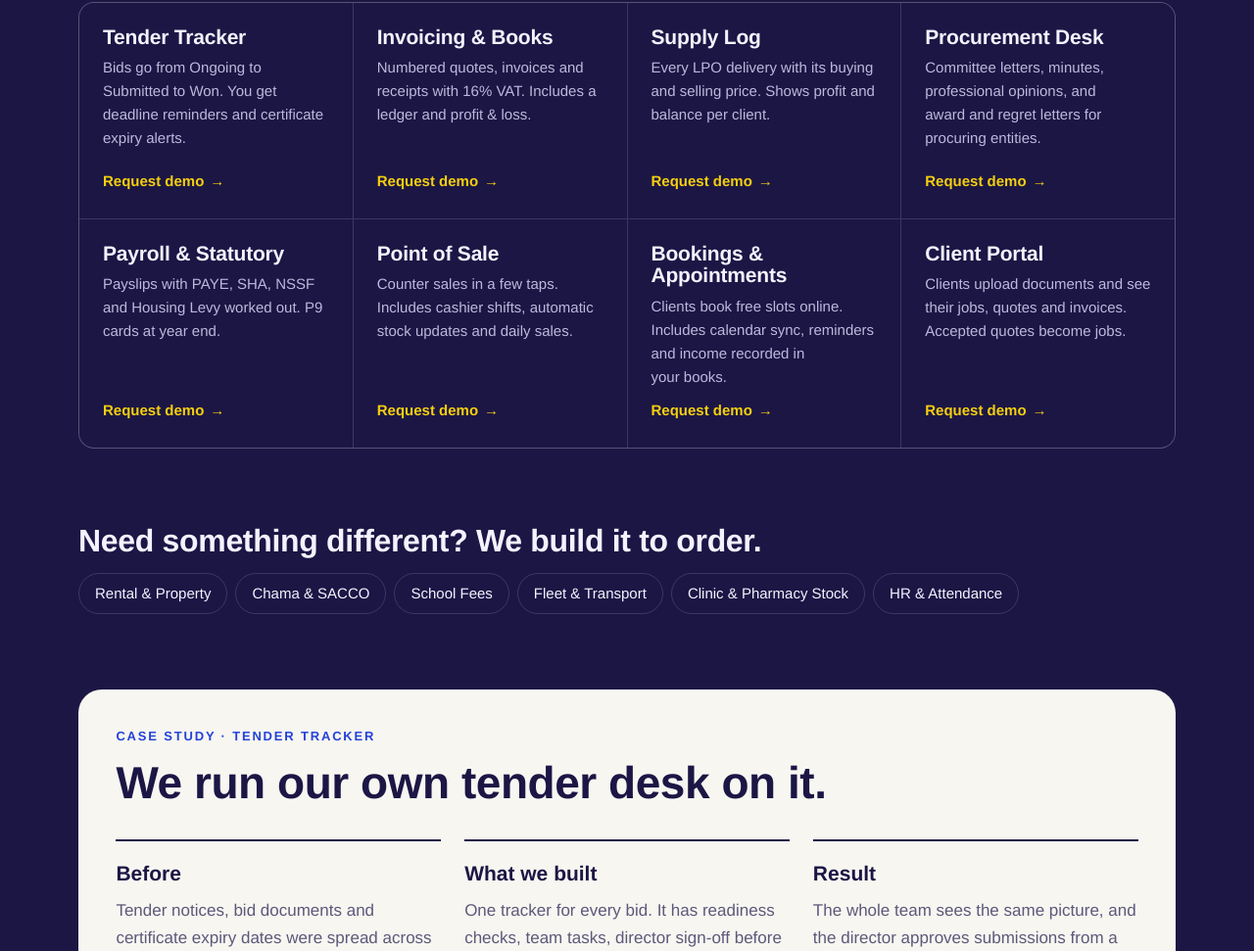
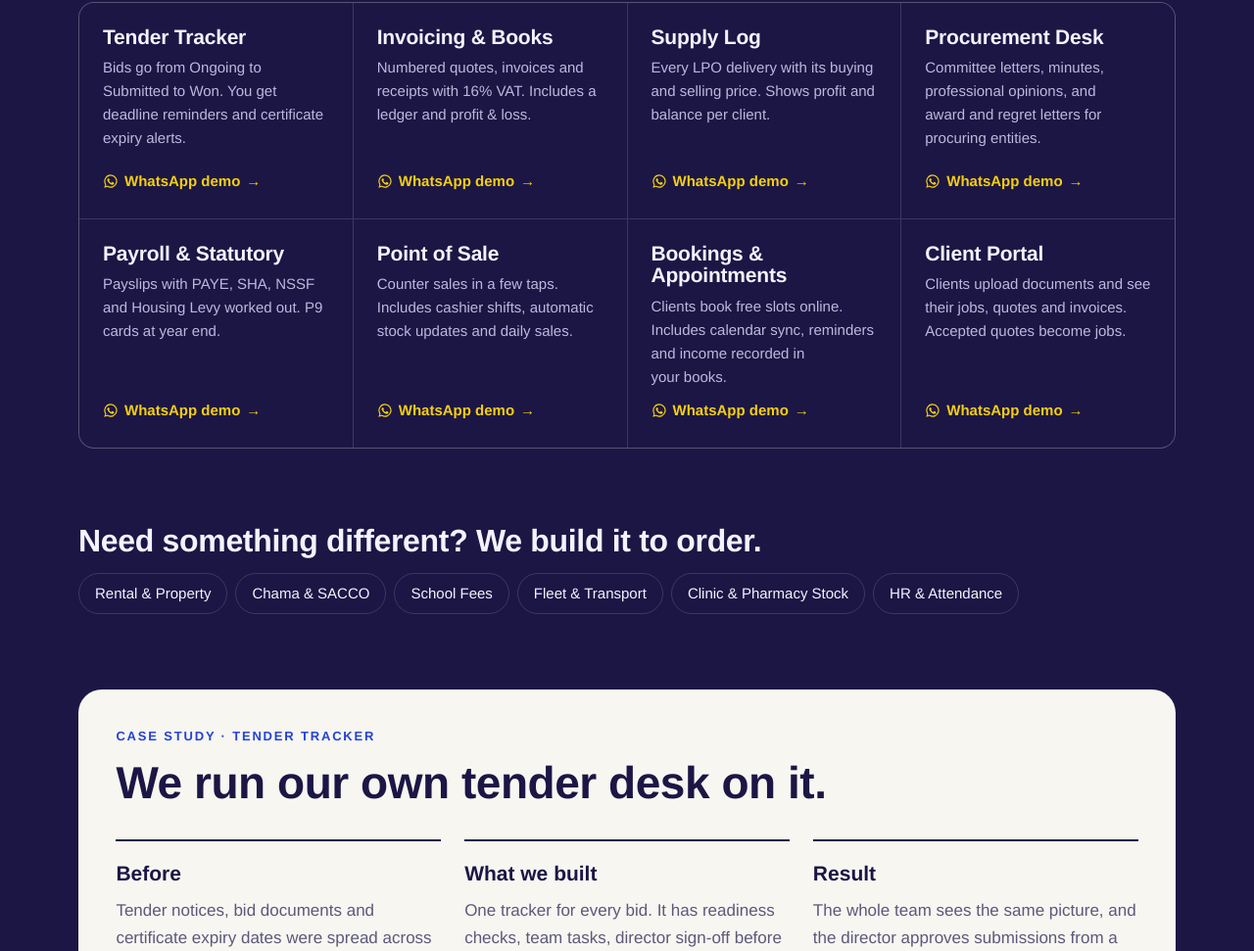
Before and after one commit to payronagency-ctrl/payronagency-site, a plain HTML site: page index.html in a window 1280 px wide. Shown: the part 4177-5148 px from the top of the page at 98% size. Drawn offline with Linux system fonts and the light colour scheme; a web font is replaced by a local one.

Commit message:
Label system cards with WhatsApp demo links
Co-authored-by: Perplexity <noreply@perplexity.ai>

```diff
--- a/index.html
+++ b/index.html
@@ -162,14 +162,14 @@
 
     <h3 class="sub-h reveal">Ready-made systems. Pick one and we'll show it to you working.</h3>
     <div class="sys-grid">
-      <a class="sys reveal" href="https://wa.me/254718639705?text=Hi%20Payron%2C%20I%20would%20like%20a%20demo%20of%20the%20Tender%20Tracker." target="_blank" rel="noopener noreferrer"><h4>Tender Tracker</h4><p>Bids go from Ongoing to Submitted to Won. You get deadline reminders and certificate expiry alerts.</p><span class="sys-demo">Request demo</span></a>
-      <a class="sys reveal" href="https://wa.me/254718639705?text=Hi%20Payron%2C%20I%20would%20like%20a%20demo%20of%20the%20Invoicing%20and%20Books%20system." target="_blank" rel="noopener noreferrer"><h4>Invoicing &amp; Books</h4><p>Numbered quotes, invoices and receipts with 16% VAT. Includes a ledger and profit &amp; loss.</p><span class="sys-demo">Request demo</span></a>
-      <a class="sys reveal" href="https://wa.me/254718639705?text=Hi%20Payron%2C%20I%20would%20like%20a%20demo%20of%20the%20Supply%20Log." target="_blank" rel="noopener noreferrer"><h4>Supply Log</h4><p>Every LPO delivery with its buying and selling price. Shows profit and balance per client.</p><span class="sys-demo">Request demo</span></a>
-      <a class="sys reveal" href="https://wa.me/254718639705?text=Hi%20Payron%2C%20I%20would%20like%20a%20demo%20of%20the%20Procurement%20Desk." target="_blank" rel="noopener noreferrer"><h4>Procurement Desk</h4><p>Committee letters, minutes, professional opinions, and award and regret letters for procuring entities.</p><span class="sys-demo">Request demo</span></a>
-      <a class="sys reveal" href="https://wa.me/254718639705?text=Hi%20Payron%2C%20I%20would%20like%20a%20demo%20of%20the%20Payroll%20and%20Statutory%20system." target="_blank" rel="noopener noreferrer"><h4>Payroll &amp; Statutory</h4><p>Payslips with PAYE, SHA, NSSF and Housing Levy worked out. P9 cards at year end.</p><span class="sys-demo">Request demo</span></a>
-      <a class="sys reveal" href="https://wa.me/254718639705?text=Hi%20Payron%2C%20I%20would%20like%20a%20demo%20of%20the%20Point%20of%20Sale%20system." target="_blank" rel="noopener noreferrer"><h4>Point of Sale</h4><p>Counter sales in a few taps. Includes cashier shifts, automatic stock updates and daily sales.</p><span class="sys-demo">Request demo</span></a>
-      <a class="sys reveal" href="https://wa.me/254718639705?text=Hi%20Payron%2C%20I%20would%20like%20a%20demo%20of%20the%20Bookings%20and%20Appointments%20system." target="_blank" rel="noopener noreferrer"><h4>Bookings &amp; Appointments</h4><p>Clients book free slots online. Includes calendar sync, reminders and income recorded in your books.</p><span class="sys-demo">Request demo</span></a>
-      <a class="sys reveal" href="https://wa.me/254718639705?text=Hi%20Payron%2C%20I%20would%20like%20a%20demo%20of%20the%20Client%20Portal." target="_blank" rel="noopener noreferrer"><h4>Client Portal</h4><p>Clients upload documents and see their jobs, quotes and invoices. Accepted quotes become jobs.</p><span class="sys-demo">Request demo</span></a>
+      <a class="sys reveal" href="https://wa.me/254718639705?text=Hi%20Payron%2C%20I%20would%20like%20a%20demo%20of%20the%20Tender%20Tracker." target="_blank" rel="noopener noreferrer"><h4>Tender Tracker</h4><p>Bids go from Ongoing to Submitted to Won. You get deadline reminders and certificate expiry alerts.</p><span class="sys-demo"><svg class="wa-ico" viewBox="0 0 24 24" aria-hidden="true"><path d="M12 2a10 10 0 0 0-8.6 15.1L2 22l5-1.3A10 10 0 1 0 12 2zm0 18.2c-1.5 0-3-.4-4.3-1.2l-.3-.2-3 .8.8-2.9-.2-.3A8.2 8.2 0 1 1 12 20.2zm4.5-6.1c-.2-.1-1.5-.7-1.7-.8-.2-.1-.4-.1-.6.1l-.8 1c-.1.2-.3.2-.5.1a6.7 6.7 0 0 1-3.3-2.9c-.3-.4.2-.4.7-1.3.1-.2 0-.3 0-.4l-.8-1.8c-.2-.5-.4-.4-.6-.4h-.5c-.2 0-.4.1-.7.3-.2.3-.9.9-.9 2.2s.9 2.5 1 2.7c.1.2 1.8 2.8 4.4 3.9 1.6.7 2.3.8 3.1.6.5-.1 1.5-.6 1.7-1.2.2-.6.2-1.1.2-1.2-.1-.1-.3-.2-.5-.3z"/></svg>WhatsApp demo</span></a>
+      <a class="sys reveal" href="https://wa.me/254718639705?text=Hi%20Payron%2C%20I%20would%20like%20a%20demo%20of%20the%20Invoicing%20and%20Books%20system." target="_blank" rel="noopener noreferrer"><h4>Invoicing &amp; Books</h4><p>Numbered quotes, invoices and receipts with 16% VAT. Includes a ledger and profit &amp; loss.</p><span class="sys-demo"><svg class="wa-ico" viewBox="0 0 24 24" aria-hidden="true"><path d="M12 2a10 10 0 0 0-8.6 15.1L2 22l5-1.3A10 10 0 1 0 12 2zm0 18.2c-1.5 0-3-.4-4.3-1.2l-.3-.2-3 .8.8-2.9-.2-.3A8.2 8.2 0 1 1 12 20.2zm4.5-6.1c-.2-.1-1.5-.7-1.7-.8-.2-.1-.4-.1-.6.1l-.8 1c-.1.2-.3.2-.5.1a6.7 6.7 0 0 1-3.3-2.9c-.3-.4.2-.4.7-1.3.1-.2 0-.3 0-.4l-.8-1.8c-.2-.5-.4-.4-.6-.4h-.5c-.2 0-.4.1-.7.3-.2.3-.9.9-.9 2.2s.9 2.5 1 2.7c.1.2 1.8 2.8 4.4 3.9 1.6.7 2.3.8 3.1.6.5-.1 1.5-.6 1.7-1.2.2-.6.2-1.1.2-1.2-.1-.1-.3-.2-.5-.3z"/></svg>WhatsApp demo</span></a>
+      <a class="sys reveal" href="https://wa.me/254718639705?text=Hi%20Payron%2C%20I%20would%20like%20a%20demo%20of%20the%20Supply%20Log." target="_blank" rel="noopener noreferrer"><h4>Supply Log</h4><p>Every LPO delivery with its buying and selling price. Shows profit and balance per client.</p><span class="sys-demo"><svg class="wa-ico" viewBox="0 0 24 24" aria-hidden="true"><path d="M12 2a10 10 0 0 0-8.6 15.1L2 22l5-1.3A10 10 0 1 0 12 2zm0 18.2c-1.5 0-3-.4-4.3-1.2l-.3-.2-3 .8.8-2.9-.2-.3A8.2 8.2 0 1 1 12 20.2zm4.5-6.1c-.2-.1-1.5-.7-1.7-.8-.2-.1-.4-.1-.6.1l-.8 1c-.1.2-.3.2-.5.1a6.7 6.7 0 0 1-3.3-2.9c-.3-.4.2-.4.7-1.3.1-.2 0-.3 0-.4l-.8-1.8c-.2-.5-.4-.4-.6-.4h-.5c-.2 0-.4.1-.7.3-.2.3-.9.9-.9 2.2s.9 2.5 1 2.7c.1.2 1.8 2.8 4.4 3.9 1.6.7 2.3.8 3.1.6.5-.1 1.5-.6 1.7-1.2.2-.6.2-1.1.2-1.2-.1-.1-.3-.2-.5-.3z"/></svg>WhatsApp demo</span></a>
+      <a class="sys reveal" href="https://wa.me/254718639705?text=Hi%20Payron%2C%20I%20would%20like%20a%20demo%20of%20the%20Procurement%20Desk." target="_blank" rel="noopener noreferrer"><h4>Procurement Desk</h4><p>Committee letters, minutes, professional opinions, and award and regret letters for procuring entities.</p><span class="sys-demo"><svg class="wa-ico" viewBox="0 0 24 24" aria-hidden="true"><path d="M12 2a10 10 0 0 0-8.6 15.1L2 22l5-1.3A10 10 0 1 0 12 2zm0 18.2c-1.5 0-3-.4-4.3-1.2l-.3-.2-3 .8.8-2.9-.2-.3A8.2 8.2 0 1 1 12 20.2zm4.5-6.1c-.2-.1-1.5-.7-1.7-.8-.2-.1-.4-.1-.6.1l-.8 1c-.1.2-.3.2-.5.1a6.7 6.7 0 0 1-3.3-2.9c-.3-.4.2-.4.7-1.3.1-.2 0-.3 0-.4l-.8-1.8c-.2-.5-.4-.4-.6-.4h-.5c-.2 0-.4.1-.7.3-.2.3-.9.9-.9 2.2s.9 2.5 1 2.7c.1.2 1.8 2.8 4.4 3.9 1.6.7 2.3.8 3.1.6.5-.1 1.5-.6 1.7-1.2.2-.6.2-1.1.2-1.2-.1-.1-.3-.2-.5-.3z"/></svg>WhatsApp demo</span></a>
+      <a class="sys reveal" href="https://wa.me/254718639705?text=Hi%20Payron%2C%20I%20would%20like%20a%20demo%20of%20the%20Payroll%20and%20Statutory%20system." target="_blank" rel="noopener noreferrer"><h4>Payroll &amp; Statutory</h4><p>Payslips with PAYE, SHA, NSSF and Housing Levy worked out. P9 cards at year end.</p><span class="sys-demo"><svg class="wa-ico" viewBox="0 0 24 24" aria-hidden="true"><path d="M12 2a10 10 0 0 0-8.6 15.1L2 22l5-1.3A10 10 0 1 0 12 2zm0 18.2c-1.5 0-3-.4-4.3-1.2l-.3-.2-3 .8.8-2.9-.2-.3A8.2 8.2 0 1 1 12 20.2zm4.5-6.1c-.2-.1-1.5-.7-1.7-.8-.2-.1-.4-.1-.6.1l-.8 1c-.1.2-.3.2-.5.1a6.7 6.7 0 0 1-3.3-2.9c-.3-.4.2-.4.7-1.3.1-.2 0-.3 0-.4l-.8-1.8c-.2-.5-.4-.4-.6-.4h-.5c-.2 0-.4.1-.7.3-.2.3-.9.9-.9 2.2s.9 2.5 1 2.7c.1.2 1.8 2.8 4.4 3.9 1.6.7 2.3.8 3.1.6.5-.1 1.5-.6 1.7-1.2.2-.6.2-1.1.2-1.2-.1-.1-.3-.2-.5-.3z"/></svg>WhatsApp demo</span></a>
+      <a class="sys reveal" href="https://wa.me/254718639705?text=Hi%20Payron%2C%20I%20would%20like%20a%20demo%20of%20the%20Point%20of%20Sale%20system." target="_blank" rel="noopener noreferrer"><h4>Point of Sale</h4><p>Counter sales in a few taps. Includes cashier shifts, automatic stock updates and daily sales.</p><span class="sys-demo"><svg class="wa-ico" viewBox="0 0 24 24" aria-hidden="true"><path d="M12 2a10 10 0 0 0-8.6 15.1L2 22l5-1.3A10 10 0 1 0 12 2zm0 18.2c-1.5 0-3-.4-4.3-1.2l-.3-.2-3 .8.8-2.9-.2-.3A8.2 8.2 0 1 1 12 20.2zm4.5-6.1c-.2-.1-1.5-.7-1.7-.8-.2-.1-.4-.1-.6.1l-.8 1c-.1.2-.3.2-.5.1a6.7 6.7 0 0 1-3.3-2.9c-.3-.4.2-.4.7-1.3.1-.2 0-.3 0-.4l-.8-1.8c-.2-.5-.4-.4-.6-.4h-.5c-.2 0-.4.1-.7.3-.2.3-.9.9-.9 2.2s.9 2.5 1 2.7c.1.2 1.8 2.8 4.4 3.9 1.6.7 2.3.8 3.1.6.5-.1 1.5-.6 1.7-1.2.2-.6.2-1.1.2-1.2-.1-.1-.3-.2-.5-.3z"/></svg>WhatsApp demo</span></a>
+      <a class="sys reveal" href="https://wa.me/254718639705?text=Hi%20Payron%2C%20I%20would%20like%20a%20demo%20of%20the%20Bookings%20and%20Appointments%20system." target="_blank" rel="noopener noreferrer"><h4>Bookings &amp; Appointments</h4><p>Clients book free slots online. Includes calendar sync, reminders and income recorded in your books.</p><span class="sys-demo"><svg class="wa-ico" viewBox="0 0 24 24" aria-hidden="true"><path d="M12 2a10 10 0 0 0-8.6 15.1L2 22l5-1.3A10 10 0 1 0 12 2zm0 18.2c-1.5 0-3-.4-4.3-1.2l-.3-.2-3 .8.8-2.9-.2-.3A8.2 8.2 0 1 1 12 20.2zm4.5-6.1c-.2-.1-1.5-.7-1.7-.8-.2-.1-.4-.1-.6.1l-.8 1c-.1.2-.3.2-.5.1a6.7 6.7 0 0 1-3.3-2.9c-.3-.4.2-.4.7-1.3.1-.2 0-.3 0-.4l-.8-1.8c-.2-.5-.4-.4-.6-.4h-.5c-.2 0-.4.1-.7.3-.2.3-.9.9-.9 2.2s.9 2.5 1 2.7c.1.2 1.8 2.8 4.4 3.9 1.6.7 2.3.8 3.1.6.5-.1 1.5-.6 1.7-1.2.2-.6.2-1.1.2-1.2-.1-.1-.3-.2-.5-.3z"/></svg>WhatsApp demo</span></a>
+      <a class="sys reveal" href="https://wa.me/254718639705?text=Hi%20Payron%2C%20I%20would%20like%20a%20demo%20of%20the%20Client%20Portal." target="_blank" rel="noopener noreferrer"><h4>Client Portal</h4><p>Clients upload documents and see their jobs, quotes and invoices. Accepted quotes become jobs.</p><span class="sys-demo"><svg class="wa-ico" viewBox="0 0 24 24" aria-hidden="true"><path d="M12 2a10 10 0 0 0-8.6 15.1L2 22l5-1.3A10 10 0 1 0 12 2zm0 18.2c-1.5 0-3-.4-4.3-1.2l-.3-.2-3 .8.8-2.9-.2-.3A8.2 8.2 0 1 1 12 20.2zm4.5-6.1c-.2-.1-1.5-.7-1.7-.8-.2-.1-.4-.1-.6.1l-.8 1c-.1.2-.3.2-.5.1a6.7 6.7 0 0 1-3.3-2.9c-.3-.4.2-.4.7-1.3.1-.2 0-.3 0-.4l-.8-1.8c-.2-.5-.4-.4-.6-.4h-.5c-.2 0-.4.1-.7.3-.2.3-.9.9-.9 2.2s.9 2.5 1 2.7c.1.2 1.8 2.8 4.4 3.9 1.6.7 2.3.8 3.1.6.5-.1 1.5-.6 1.7-1.2.2-.6.2-1.1.2-1.2-.1-.1-.3-.2-.5-.3z"/></svg>WhatsApp demo</span></a>
     </div>
 
     <div class="mto reveal">
--- a/style.css
+++ b/style.css
@@ -264,3 +264,4 @@ td .muted{font-weight:500}
 .demo-dot{flex:0 0 auto;width:8px;height:8px;border-radius:50%;background:#1a7a45;box-shadow:0 0 0 0 rgba(26,122,69,.5);animation:pulse 2s infinite}
 @keyframes pulse{70%{box-shadow:0 0 0 8px rgba(26,122,69,0)}100%{box-shadow:0 0 0 0 rgba(26,122,69,0)}}
 @media (max-width:560px){.demo-link{border-radius:var(--radius-lg);align-items:flex-start}.demo-dot{margin-top:6px}}
+.wa-ico{width:16px;height:16px;fill:currentColor;flex:0 0 auto}
```
